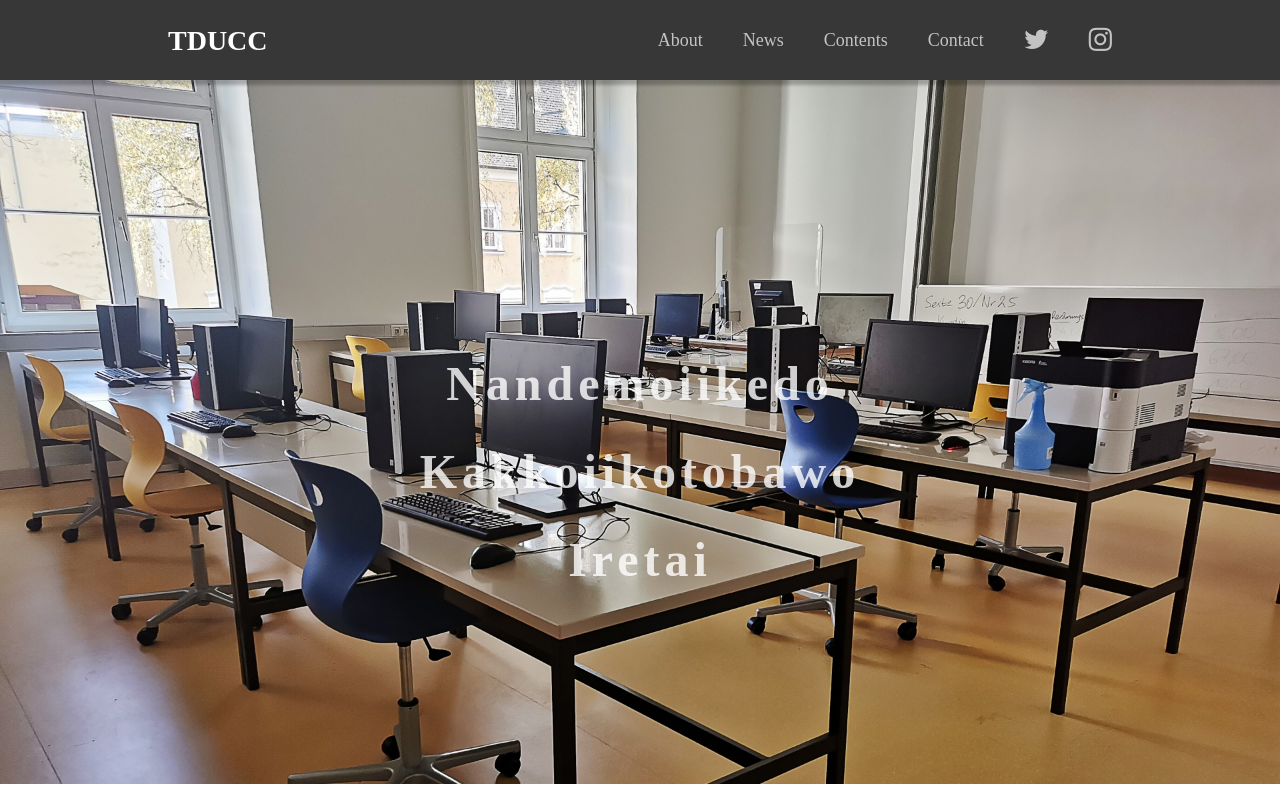
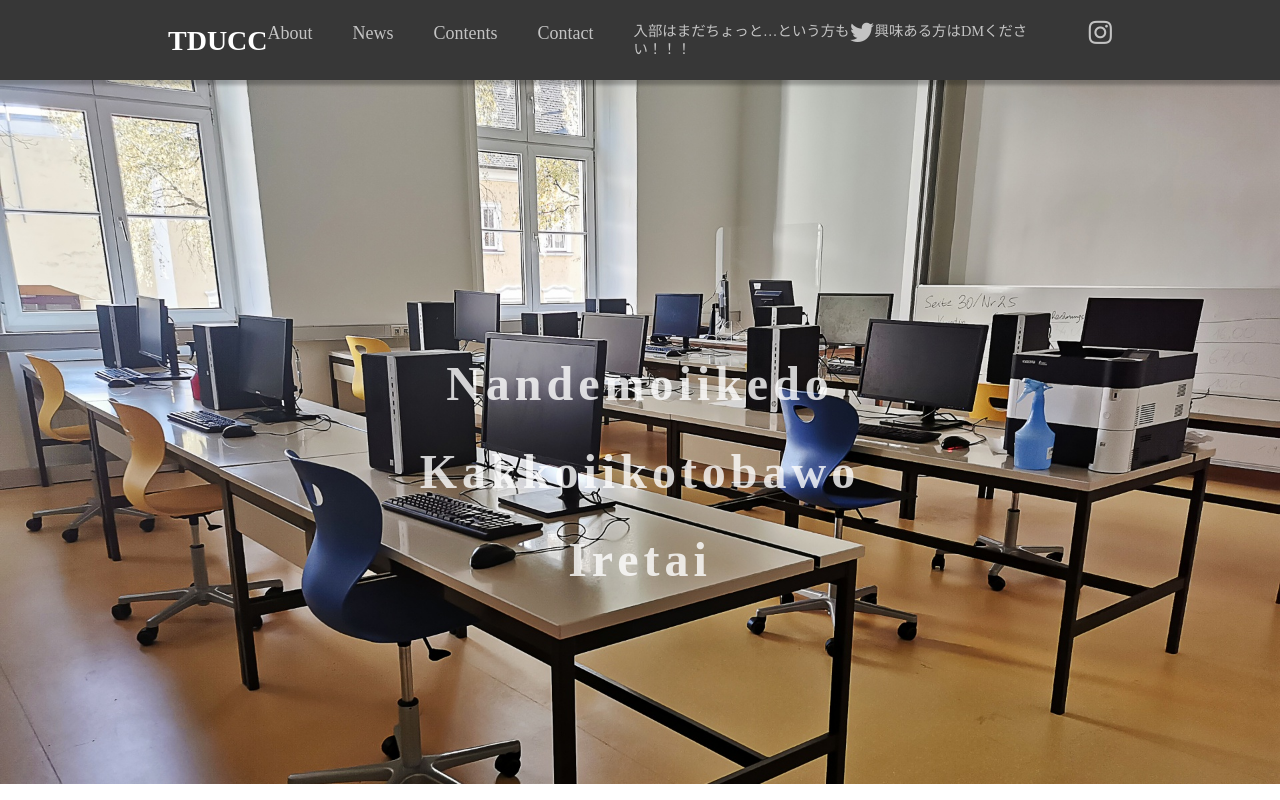
Before and after one commit to forserviceuse4625/forserviceuse4625.github.io, a plain HTML site: page index.html in a window 1280 px wide. Shown: the top 800 px of the page. Drawn offline with Linux system fonts and the light colour scheme.

Commit message:
Update index.html

```diff
--- a/index.html
+++ b/index.html
@@ -28,7 +28,7 @@
           <li><a class="nav_link" href="#contents">Contents</a></li>
           <li><a class="nav_link" href="#contact">Contact</a></li>
           <!-- ツイッターのアイコン -->
-          <li><a href="https://twitter.com/tducomputer"><i class="fa fa-brands fa-twitter"></i></a></li>
+          <li><a href="https://twitter.com/tducomputer">入部はまだちょっと…という方も<i class="fa fa-brands fa-twitter"></i>興味ある方はDMください！！！</a></li>
           <!-- インスタのアイコン -->
           <li><a href="https://www.instagram.com/"><i class="fa fa-brands fa-instagram"></i></a></li>
         </ul>
```
